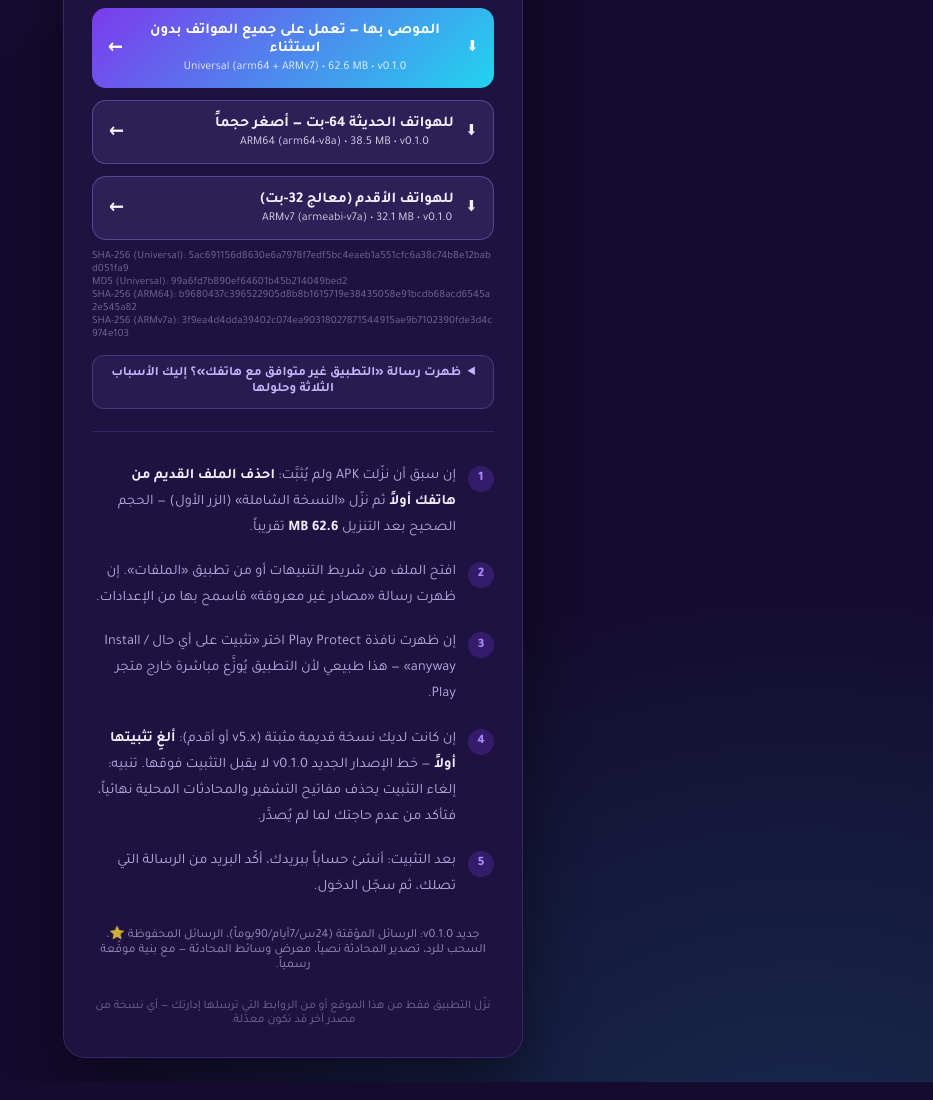
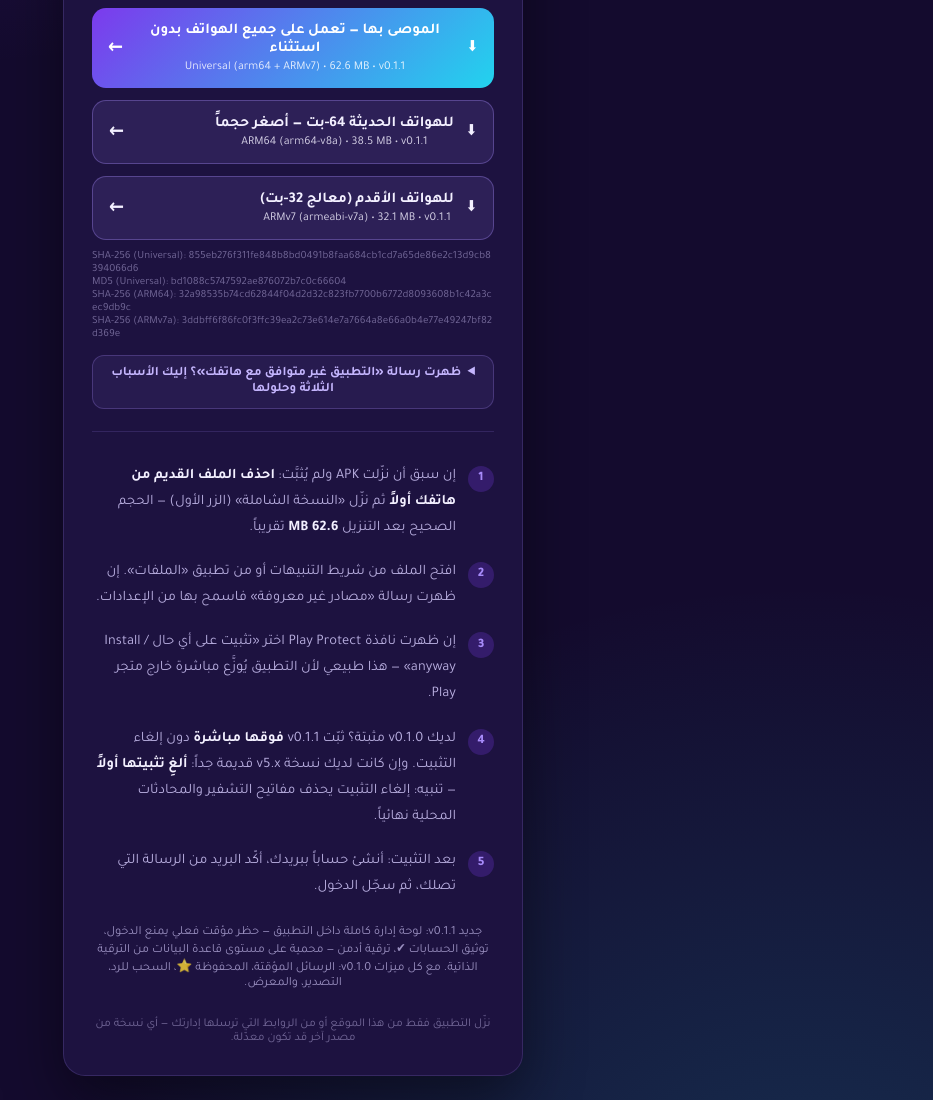
Before and after one commit to CTO-DRS/nexora-verify, a plain HTML site: page download.html in a window 1280 px wide. Shown: the part 620-1720 px from the top of the page, without its empty margins (347-1280 px from the left). Drawn offline with Linux system fonts and the light colour scheme.

Commit message:
site: v0.1.1 — admin panel + verified badge (hashes, sizes, upgrade notes)

```diff
--- a/download.html
+++ b/download.html
@@ -46,7 +46,7 @@
   </svg>
   <div class="brand-name">DRS NEXORA</div>
   <div class="brand-tagline">مراسلة مشفّرة طرف-لطرف • خاصة بك 100%</div>
-  <div class="ver-badge">الإصدار v0.1.0 — الرسائل المؤقتة + الرسائل المحفوظة + السحب للرد + تصدير المحادثة + معرض الوسائط</div>
+  <div class="ver-badge">الإصدار v0.1.1 — لوحة الإدارة + علامة التوثيق + نظام الحظر + الرسائل المؤقتة + معرض الوسائط</div>
 
   <section id="state-download">
     <div class="icon-badge info">⬇</div>
@@ -59,31 +59,31 @@
 
     <div id="compat" class="compat-banner" aria-live="polite"></div>
 
-    <a id="btn-universal" class="dl-btn dl-primary" href="https://github.com/CTO-DRS/nexora-verify/releases/download/v0.1.0/app-universal-release.apk" download>
+    <a id="btn-universal" class="dl-btn dl-primary" href="https://github.com/CTO-DRS/nexora-verify/releases/download/v0.1.1/app-universal-release.apk" download>
       <span>⬇</span>
       <span id="lbl-universal">الموصى بها — تعمل على جميع الهواتف بدون استثناء
-        <span class="arch">Universal (arm64 + ARMv7) • 62.6 MB • v0.1.0</span>
+        <span class="arch">Universal (arm64 + ARMv7) • 62.6 MB • v0.1.1</span>
       </span>
       <span class="arrow">←</span>
     </a>
 
-    <a id="btn-arm64" class="dl-btn dl-secondary" href="https://github.com/CTO-DRS/nexora-verify/releases/download/v0.1.0/app-arm64-v8a-release.apk" download>
+    <a id="btn-arm64" class="dl-btn dl-secondary" href="https://github.com/CTO-DRS/nexora-verify/releases/download/v0.1.1/app-arm64-v8a-release.apk" download>
       <span>⬇</span>
       <span id="lbl-arm64">للهواتف الحديثة 64-بت — أصغر حجماً
-        <span class="arch">ARM64 (arm64-v8a) • 38.5 MB • v0.1.0</span>
+        <span class="arch">ARM64 (arm64-v8a) • 38.5 MB • v0.1.1</span>
       </span>
       <span class="arrow">←</span>
     </a>
 
-    <a id="btn-v7a" class="dl-btn dl-secondary" href="https://github.com/CTO-DRS/nexora-verify/releases/download/v0.1.0/app-armeabi-v7a-release.apk" download>
+    <a id="btn-v7a" class="dl-btn dl-secondary" href="https://github.com/CTO-DRS/nexora-verify/releases/download/v0.1.1/app-armeabi-v7a-release.apk" download>
       <span>⬇</span>
       <span id="lbl-v7a">للهواتف الأقدم (معالج 32-بت)
-        <span class="arch">ARMv7 (armeabi-v7a) • 32.1 MB • v0.1.0</span>
+        <span class="arch">ARMv7 (armeabi-v7a) • 32.1 MB • v0.1.1</span>
       </span>
       <span class="arrow">←</span>
     </a>
 
-    <p class="hash-note">SHA-256 (Universal): 5ac691156d8630e6a7978f7edf5bc4eaeb1a551cfc6a38c74b8e12babd051fa9<br>MD5 (Universal): 99a6fd7b890ef64601b45b214049bed2<br>SHA-256 (ARM64): b9680437c396522905d8b8b1615719e38435058e91bcdb68acd6545a2e545a82<br>SHA-256 (ARMv7a): 3f9ea4d4dda39402c074ea90318027871544915ae9b7102390fde3d4c974e103</p>
+        <p class="hash-note">SHA-256 (Universal): 855eb276f311fe848b8bd0491b8faa684cb1cd7a65de86e2c13d9cb8394066d6<br>MD5 (Universal): bd1088c5747592ae876072b7c0c66604<br>SHA-256 (ARM64): 32a98535b74cd62844f04d2d32c823fb7700b6772d8093608b1c42a3cec9db9c<br>SHA-256 (ARMv7a): 3ddbff6f86fc0f3ffc39ea2c73e614e7a7664a8e66a0b4e77e49247bf82d369e</p>
 
     <details class="troubleshoot">
       <summary>ظهرت رسالة «التطبيق غير متوافق مع هاتفك»؟ إليك الأسباب الثلاثة وحلولها</summary>
@@ -100,11 +100,11 @@
       <li><span class="num">1</span><span>إن سبق أن نزّلت APK ولم يُثبَّت: <b>احذف الملف القديم من هاتفك أولاً</b> ثم نزّل «النسخة الشاملة» (الزر الأول) — الحجم الصحيح بعد التنزيل <b>62.6 MB</b> تقريباً.</span></li>
       <li><span class="num">2</span><span>افتح الملف من شريط التنبيهات أو من تطبيق «الملفات». إن ظهرت رسالة «مصادر غير معروفة» فاسمح بها من الإعدادات.</span></li>
       <li><span class="num">3</span><span>إن ظهرت نافذة Play Protect اختر «تثبيت على أي حال / Install anyway» — هذا طبيعي لأن التطبيق يُوزَّع مباشرة خارج متجر Play.</span></li>
-      <li><span class="num">4</span><span>إن كانت لديك نسخة قديمة مثبتة (v5.x أو أقدم): <b>ألغِ تثبيتها أولاً</b> — خط الإصدار الجديد v0.1.0 لا يقبل التثبيت فوقها. تنبيه: إلغاء التثبيت يحذف مفاتيح التشفير والمحادثات المحلية نهائياً، فتأكد من عدم حاجتك لما لم يُصدَّر.</span></li>
+            <li><span class="num">4</span><span>لديك v0.1.0 مثبتة؟ ثبّت v0.1.1 <b>فوقها مباشرة</b> دون إلغاء التثبيت. وإن كانت لديك نسخة v5.x قديمة جداً: <b>ألغِ تثبيتها أولاً</b> — تنبيه: إلغاء التثبيت يحذف مفاتيح التشفير والمحادثات المحلية نهائياً.</span></li>
       <li><span class="num">5</span><span>بعد التثبيت: أنشئ حساباً ببريدك، أكّد البريد من الرسالة التي تصلك، ثم سجّل الدخول.</span></li>
     </ul>
 
-    <p class="mirror-line">جديد v0.1.0: الرسائل المؤقتة (24س/7أيام/90يوماً)، الرسائل المحفوظة ⭐، السحب للرد، تصدير المحادثة نصياً، معرض وسائط المحادثة — مع بنية موقّعة رسمياً.</p>
+        <p class="mirror-line">جديد v0.1.1: لوحة إدارة كاملة داخل التطبيق — حظر مؤقت فعلي يمنع الدخول، توثيق الحسابات ✔، ترقية أدمن — محمية على مستوى قاعدة البيانات من الترقية الذاتية. مع كل ميزات v0.1.0: الرسائل المؤقتة، المحفوظة ⭐، السحب للرد، التصدير، والمعرض.</p>
   </section>
 
   <p class="footer-note">
```
